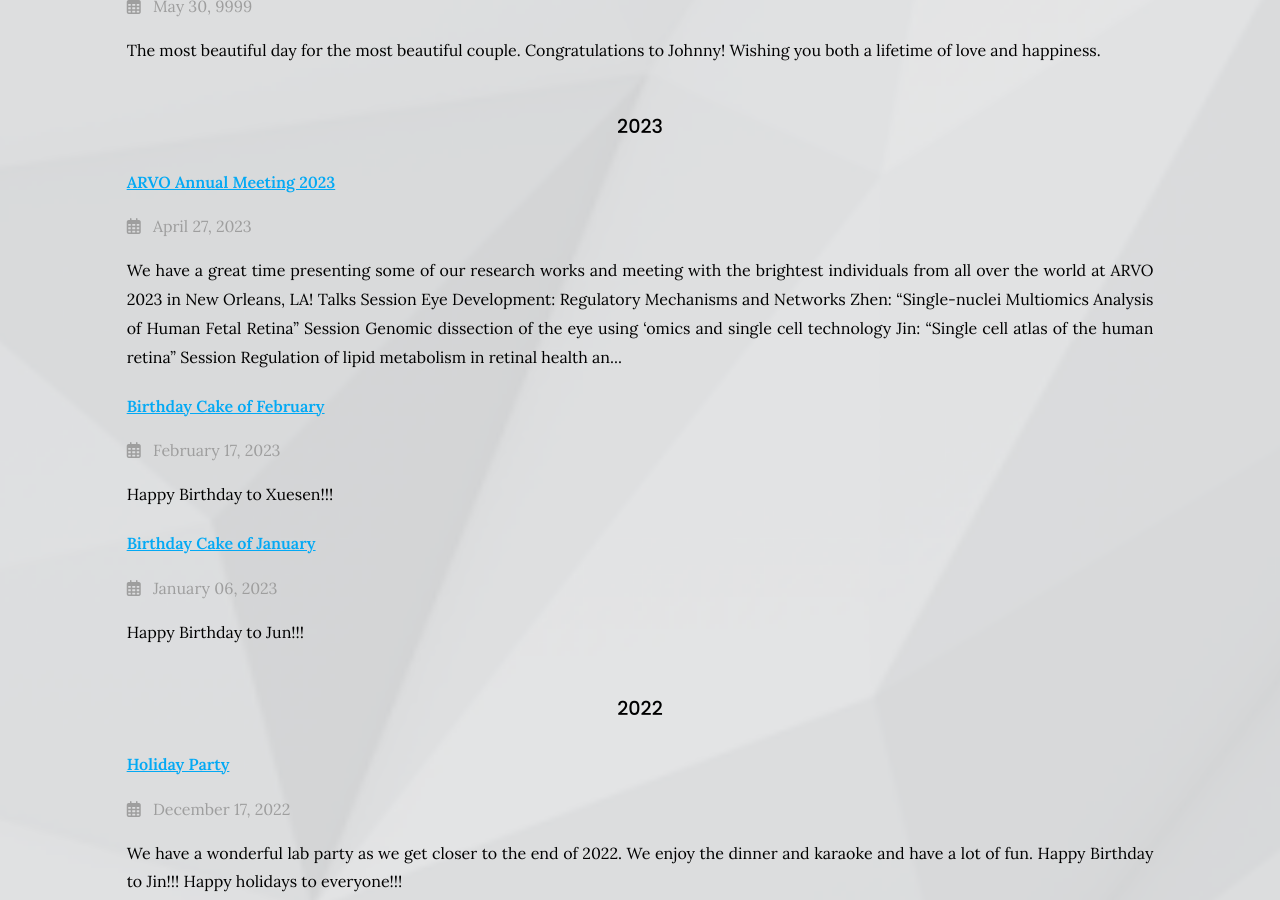
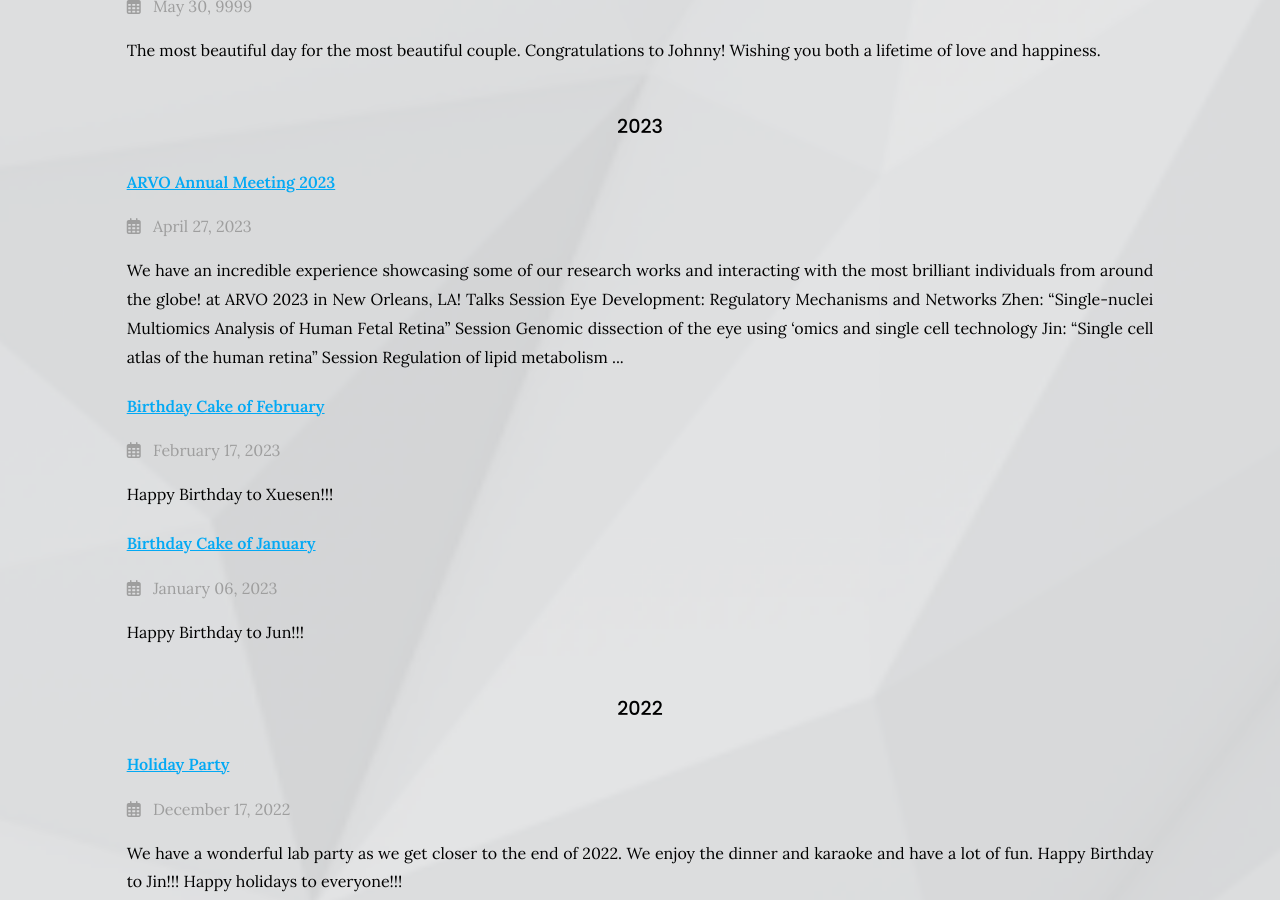
Before and after one commit to RCHENLAB/rchenlab.github.io, a Jekyll site: the page built from blog/index.md, in a window 1280 px wide and 900 px high, scrolled down 678 px. Built offline with Jekyll 4.4.1, drawn with Linux system fonts in a browser that asks for light colours.

Commit message:
Update 2023-04-27-ARVO2023.md

```diff
--- a/_posts/2023-04-27-ARVO2023.md
+++ b/_posts/2023-04-27-ARVO2023.md
@@ -4,7 +4,7 @@ author:
 member: Rui, Xuesen, Salma, Zhen, Xinye, Jiaxiong, Ismail, Xuan, Jin, Sangbae, Meng
 ---
 
-We have a great time presenting some of our research works and meeting with the brightest individuals from all over the world at ARVO 2023 in New Orleans, LA!
+We have an incredible experience showcasing some of our research works and interacting with the most brilliant individuals from around the globe! at ARVO 2023 in New Orleans, LA!
 
 {% include section.html %}
 
```
